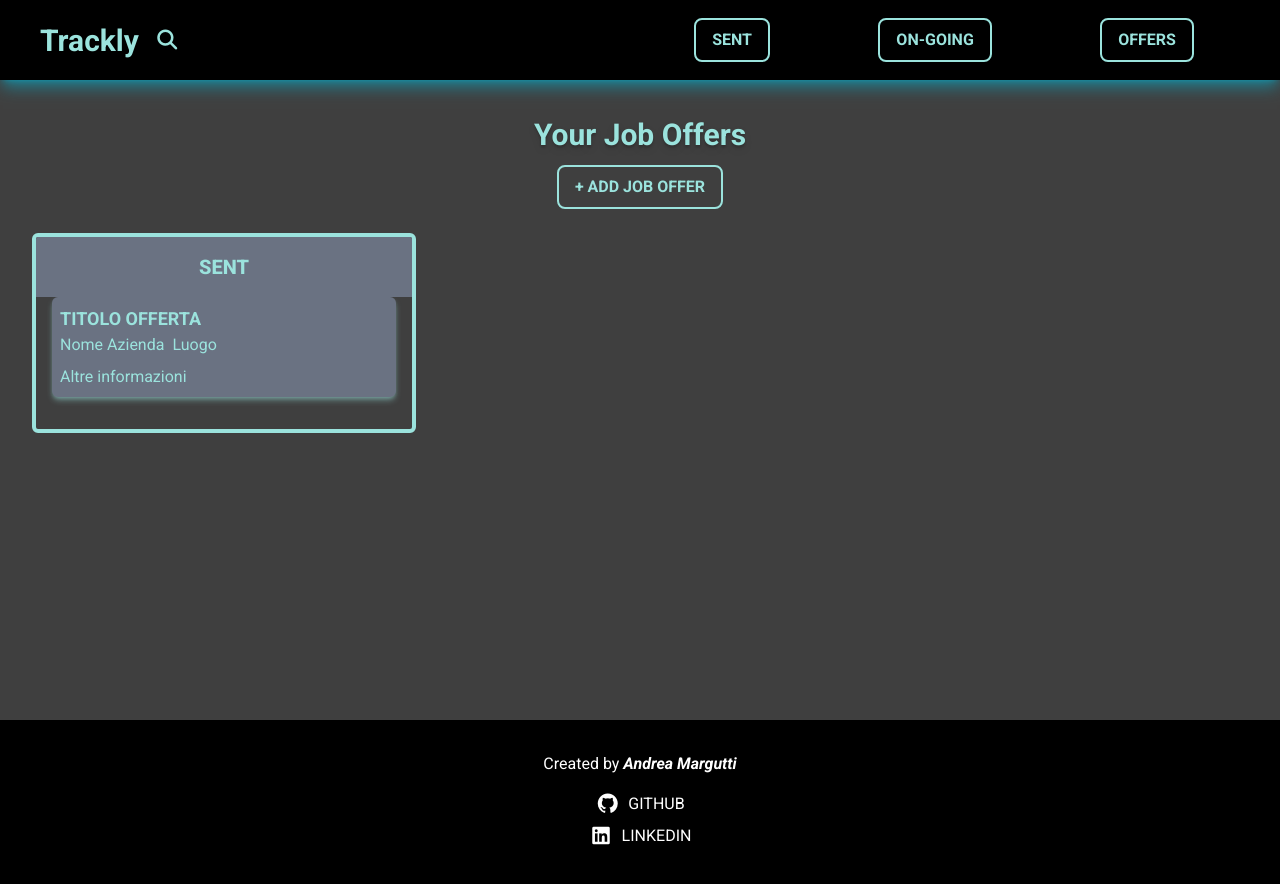
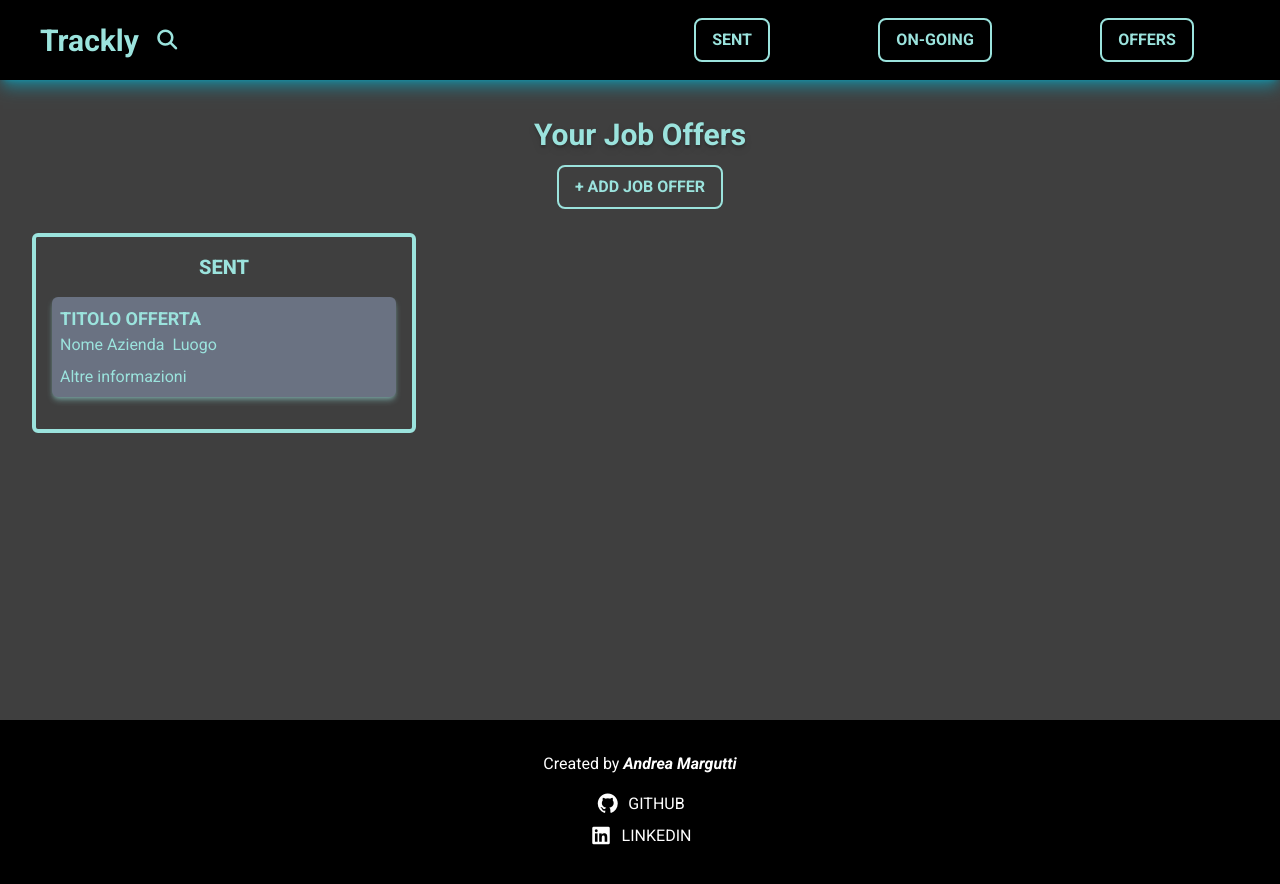
Before and after one commit to AndreaMargutti/job-tracker-react, a React (Vite) app: page / in a window 1280 px wide. Shown: the top 884 px of the page. Built offline with nearby package versions, Linux system fonts and the light colour scheme.

Commit message:
style: update header background color in Sent section of App component

```diff
--- a/src/App.tsx
+++ b/src/App.tsx
@@ -25,7 +25,7 @@ function App() {
         <section className="grid grid-cols-3 gap-8 px-8 pb-8">
           {/*  Start of SENT section */}
           <div className="max-h-[60vh] border-4 rounded-md text-accent-azure overflow-scroll transparent-bar">
-            <h2 className="bg-accent-gray sticky top-0 text-center py-4 font-extrabold uppercase text-xl">
+            <h2 className="bg-base-gray sticky top-0 text-center py-4 font-extrabold uppercase text-xl">
               Sent
             </h2>
             <section className="p-4 pt-0">
```
